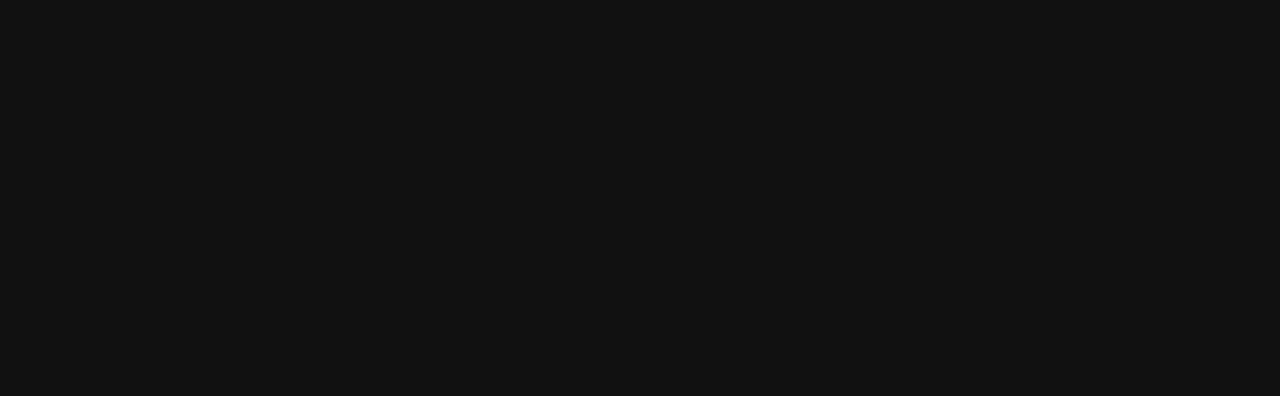
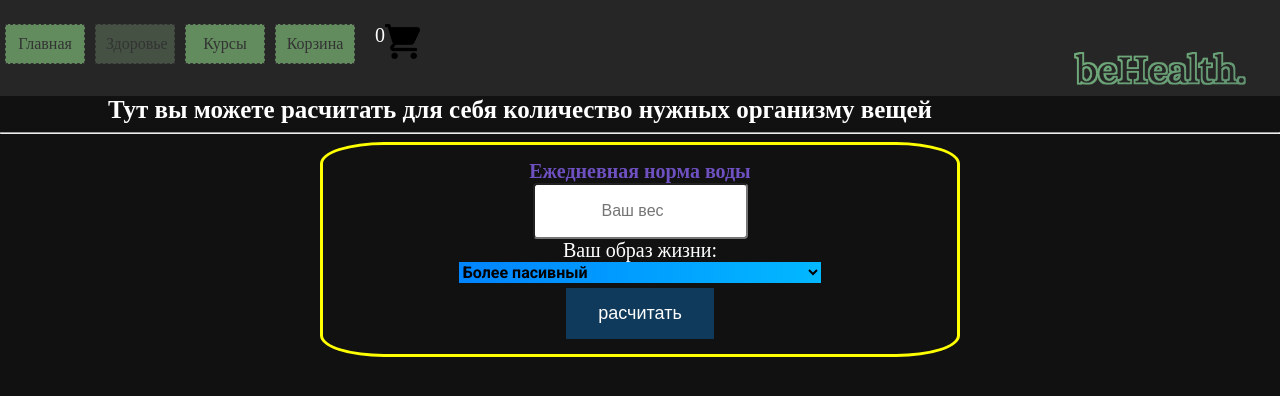
Before and after one commit to Max1m3L/beHealth, a website: page screens/health.html in a window 1280 px wide. Drawn offline with Linux system fonts and the light colour scheme.

Commit message:
add health page

```diff
--- /dev/null
+++ b/functional/calculators.js
@@ -0,0 +1,19 @@
+const inputWeight = document.querySelector('.input-weight')
+const userSelect = document.querySelector('.user-select-water')
+const resultWater = document.querySelector('.result-water')
+const btnWater = document.querySelector('.user-btn-water')
+
+btnWater.addEventListener('click', () => {
+    if (!inputWeight.value) {
+        resultWater.innerHTML = 'Введите вес'
+        return;
+    }
+
+    if (userSelect.value == 'sport') {
+        resultWater.innerHTML =
+        `Вам рекомендуется пить не менее ${inputWeight.value * 35}мл (${inputWeight.value * 35/1000}л)`
+    } else {
+        resultWater.innerHTML =
+         `Вам рекомендуется пить не менее ${inputWeight.value * 25}мл (${inputWeight.value * 25/1000}л)`
+    }
+})
--- /dev/null
+++ b/functional/header.js
@@ -0,0 +1,7 @@
+const bucket = document.querySelector('.countBucket')
+const productBtn = document.querySelector('.product1-btn')
+const productTWOBtn = document.querySelector('.product2-btn')
+const productTHREEBtn = document.querySelector('.product3-btn')
+
+
+bucket.innerHTML = localStorage.length
--- a/functional/reviews.cjs
+++ b/functional/reviews.js
@@ -1,14 +1,8 @@
-// import axios from 'axios';
-
-
 const reviewUser1 = document.querySelector('.r-u1')
 const reviewUser2 = document.querySelector('.r-u2')
 const reviewUser3 = document.querySelector('.r-u3')
 const reviewUser4 = document.querySelector('.r-u4')
 
-// reviewUser1.innerHTML = axios.get('https://jsonplaceholder.typicode.com/users/1')
-//     .then(res => console.log(res))
-//     .catch(error => `пользователь не найден`)
 
 fetch('https://jsonplaceholder.typicode.com/users/2')
     .then(res => res.json())
--- a/screens/health.html
+++ b/screens/health.html
@@ -9,6 +9,55 @@
     <link rel="stylesheet" href="../styles/health.css">
 </head>
 <body>
+    <header>
+        <div class="nav">
+            <ul class="links">
+                <li class="links-li">
+                    <a class="links-a" href="./index.html">Главная</a>
+                </li>
+                <li class="links-li">
+                    <a class="links-a thisPage" href="./health.html">Здоровье</a>
+                </li>
+                <li class="links-li">
+                    <a class="links-a" href="./courses.html">Курсы</a>
+                </li>
+                <li class="links-li">
+                    <a class="links-a" href="./bucket.html">Корзина</a>
+                </li>
+                <li>
+                    <img class="bucket" src="../public/free-icon-shopping-cart-483283.png" alt="">
+                    <p class="countBucket"></p>
+                </li>
+            </ul>
+            <div class="nav-img">
+                <img class="nav-img" src="../public/beHealth.png" alt="">
+            </div>
+        </div>
+    </header>
+
+    <main>
+        <p class="massage">Тут вы можете расчитать для себя количество нужных организму вещей</p>
+        <hr class="hr">
+        <div class="calculators">
+            <div class="water-calc">
+                <p class="title">Ежедневная норма воды</p>
+                <input class="input-weight" type="number" placeholder="Ваш вес">
+                <div class="lifeStyleContainer">
+                    <p style="font-size: 20px;">Ваш образ жизни:</p>
+                    <select class="user-select-water">
+                        <option class="opt" value="passive">Более пасивный</option>
+                        <option class="opt" value="sport">Спортивный</option>
+                    </select>
+                </div>
+                <button class="user-btn-water">расчитать</button>
+                <p class="result-water"></p>
+
+            </div>
+        </div>
+    </main>
+
+    <script src="../functional/header.js"></script>
+    <script src="../functional/calculators.js"></script>
 
 </body>
 </html>
--- a/styles/bucket.scss
+++ b/styles/bucket.scss
@@ -69,25 +69,23 @@ main {
     }
     .orders {
         margin-left: 10em;
+        %orderStandart {
+            border-radius: 3px;
+            width: 80%;
+            height: 13.5em;
+            margin-top: 5px;
+        }
         .order1 {
             border: rgb(124, 57, 157) solid 4px;
-            width: 80%;
-            height: 13em;
-            margin-top: 5px;
+            @extend %orderStandart
         }
         .order2 {
             border: rgb(132, 143, 40) solid 4px;
-            width: 80%;
-            height: 13em;
-            margin-top: 5px;
-
+            @extend %orderStandart
         }
         .order3 {
             border: rgb(77, 142, 180) solid 4px;
-            width: 80%;
-            height: 13em;
-            margin-top: 5px;
-
+            @extend %orderStandart
         }
     }
     .order-title {
@@ -101,7 +99,6 @@ main {
         letter-spacing: 1px;
     }
     .order-btn {
-        float: right;
         border: none;
         outline: none;
         background-color: #36f478;
@@ -109,6 +106,7 @@ main {
         padding: 15px 32px;
         text-align: center;
         font-size: 18px;
+
         &:hover {
             cursor: pointer;
             opacity: 0.8;
@@ -116,13 +114,13 @@ main {
     }
     .priсeAndBtn {
         display: grid;
-        grid-template-columns: 60% 40%;
+        grid-template-columns: 80% 20%;
         .order-priсe {
-            font-size: 18px;
+            font-size: 20px;
             font-weight: 600;
             color: yellow;
             margin-left: 10px;
-            margin-top: 5px;
+            margin-top: 10px;
         }
     }
 }
--- a/styles/courses.scss
+++ b/styles/courses.scss
@@ -66,7 +66,7 @@ main {
 
         %product {
             border: rgb(28, 46, 30) solid 4px;
-            width: 16.5em;
+            width: 18.5em;
             height: 16.5em;
 
         }
@@ -81,9 +81,8 @@ main {
         }
 
         .product-img {
-            width: max-content;
+            width: 100%;
             height: 70%;
-
         }
         .product-title {
             text-align: center;
@@ -92,7 +91,7 @@ main {
         %button {
             width: 100%;
             height: 2em;
-            background-color: #95ad92;
+            background-color: #70a869;
             color: #f4f4f4;
             font-weight: bold;
             font-family:Georgia, 'Times New Roman', Times, serif ;
--- a/styles/health.scss
+++ b/styles/health.scss
@@ -0,0 +1,133 @@
+@import url('https://fonts.googleapis.com/css2?family=Roboto:wght@400;700&display=swap');
+header {
+    .nav {
+        padding-top: 1.5em;
+        background-color: rgb(39, 38, 38);
+        height: 6em;
+        width: 100%;
+
+    }
+    .nav-img {
+        margin-top: -1em;
+        float: right;
+        width: 15em;
+        vertical-align: middle;
+    }
+    .links {
+        margin-right: 8px;
+        margin-left: 0px;
+        padding-left: 0px;
+        list-style: none;
+
+        .links-li {
+            float: left;
+        }
+        .links-a {
+            display: block;
+            width: 5em;
+            padding:10px;
+            margin: 0 5px;
+            background-color: #628b5e;
+            border: 1px dashed #333;
+            text-decoration: none;
+            color: #333;
+            text-align: center;
+            &:hover {
+                background-color: #333;
+                color: #f4f4f4;
+            }
+        }
+        .thisPage {
+            background-color: #455243;
+            &:hover {
+                background-color: #455243;
+                color: #f4f4f4;
+            }
+        }
+    }
+    .bucket {
+        width: 2.2em;
+        height: 2.2em;
+    }
+    .countBucket {
+        font-size: 20px;
+        float: left;
+        padding-left: 15px;
+    }
+}
+
+main {
+    .massage {
+        text-align: center;
+        font-size: 25px;
+        font-weight: bold;
+    }
+    .calculators {
+        text-align: center;
+        .water-calc {
+            border: yellow solid;
+            border-radius: 10%;
+            padding: 15px;
+            margin-left: 25%;
+            margin-right: 25%;
+            .title {
+                font-size: 20px;
+                color: #6e50c0;
+                font-weight: bold;
+            }
+            .input-weight {
+                text-align: center;
+                display: block;
+                position: relative;
+                margin-left: auto;
+                margin-right: auto;
+                list-style: none;
+                border-radius: 4px;
+                background-color: #fff;
+                color: #000;
+                font-size: 16px;
+                line-height: 1.25;
+                height: 3.5em;
+                transition: all 0.3s ease;
+            }
+            .user-select-water {
+                background: linear-gradient(to right, #0084ff, #02b8ff);
+                font-family: 'Roboto', sans-serif;
+                font-size: 16px;
+                width: 60%;
+                font-weight: 600;
+                border: none;
+                .opt {
+                    color: #000;
+                    font-weight: 600;
+                    font-size: 1.2em;
+                } &:hover {
+                    cursor: pointer;
+                } &:active {
+                    color: #1e88e5;
+                    text-decoration: underline;
+                }
+            } &:focus {
+                box-shadow: 0 0 10px rgba(0, 0, 0, .5);
+            }
+            .user-btn-water {
+                margin-top: 5px;
+                border: none;
+                outline: none;
+                background-color: #103a5c;
+                color: white;
+                padding: 15px 32px;
+                text-align: center;
+                font-size: 18px;
+                &:hover {
+                    cursor: pointer;
+                    opacity: 0.8;
+                }
+            }
+            .result-water {
+                font-size: 25px;
+                font-family: 'Segoe UI', Tahoma, Geneva, Verdana, sans-serif;
+            }
+        }
+    }
+}
```
Also changed, not shown: package.json (+8 -1 lines), screens/bucket.html (+2 -2 lines), screens/courses.html (+2 -2 lines), screens/index.html (+5 -3 lines), functional/courses.js (renamed from functional/index.js), styles/bucket.css, styles/courses.css, styles/health.css, 3 other files.
